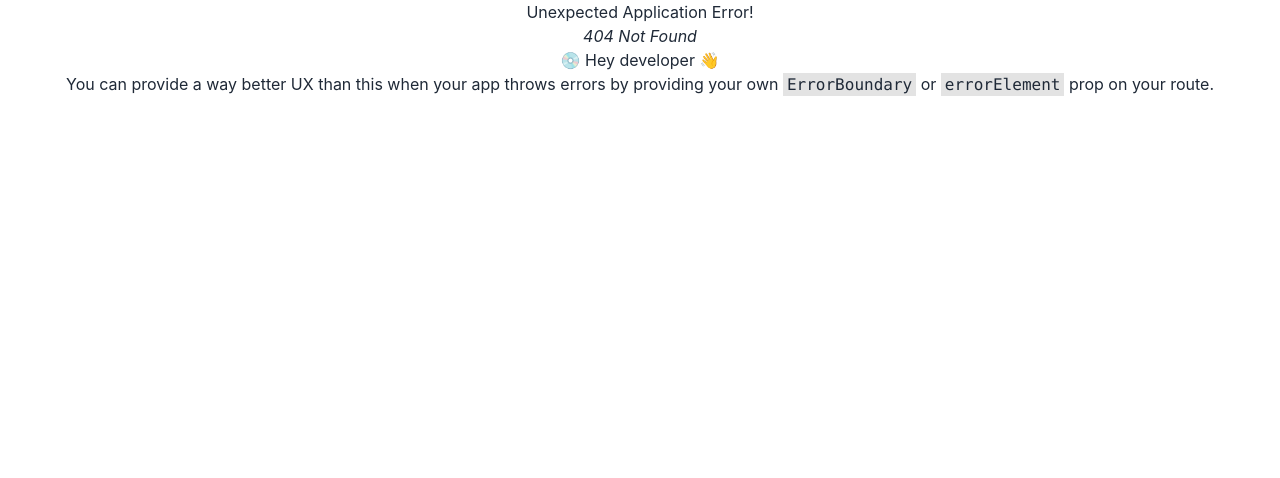
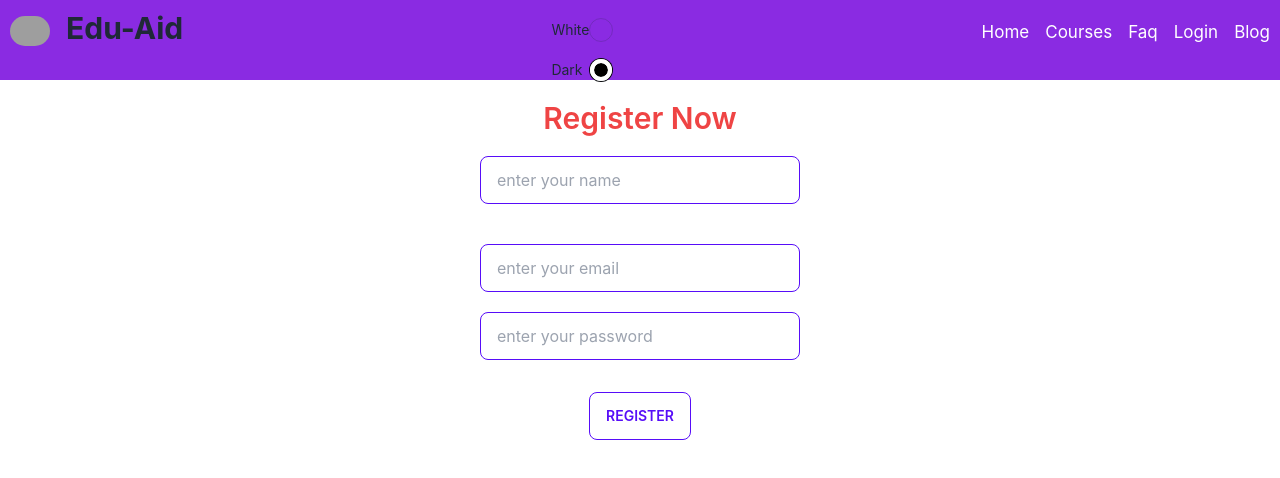
Before and after one commit to didar07/edu-aid-client, a React (Create React App) app: page /register in a window 1280 px wide. Before the commit this address had no page. Shown: the top 478 px of the page. Built offline with nearby package versions, Linux system fonts and the light colour scheme; grey boxes are pictures that could not be loaded.

Commit message:
course details added

```diff
--- a/package.json
+++ b/package.json
@@ -10,6 +10,7 @@
     "firebase": "^9.12.1",
     "react": "^18.2.0",
     "react-dom": "^18.2.0",
+    "react-icons": "^4.6.0",
     "react-router-dom": "^6.4.2",
     "react-scripts": "5.0.1",
     "web-vitals": "^2.1.4"
--- a/src/Routes/Routes/Routes.js
+++ b/src/Routes/Routes/Routes.js
@@ -4,6 +4,7 @@ import Courses from "../../components/Courses/Courses";
 import Faq from "../../components/Faq/Faq";
 import Home from "../../components/Home/Home";
 import Login from "../../components/Login/Login";
+import Register from "../../components/Login/Register/Register";
 import Main from "../../layout/Main";
 
 export const routes = createBrowserRouter([
@@ -16,8 +17,9 @@ export const routes = createBrowserRouter([
                 element: <Home></Home>
             },
             {
-                path: '/courses',
-                element: <Courses></Courses>
+                path: '/course/:id',
+                element: <Courses></Courses>,
+                loader: ({ params }) => fetch(`http://localhost:5000/course/${params.id}`)
             },
             {
                 path: '/faq',
@@ -28,6 +30,10 @@ export const routes = createBrowserRouter([
                 element: <Login></Login>
             },
             {
+                path: '/register',
+                element: <Register></Register>
+            },
+            {
                 path: '/blog',
                 element: <Blog></Blog>
             }
--- a/src/components/Courses/Courses.js
+++ b/src/components/Courses/Courses.js
@@ -4,7 +4,7 @@ import RightSideNav from './RightSideNav/RightSideNav';
 
 const Courses = () => {
     return (
-        <div>
+        <div className='flex justify-between'>
             <LeftSideNav></LeftSideNav>
             <RightSideNav></RightSideNav>
         </div>
--- a/src/components/Courses/LeftSideNav/LeftSideNav.js
+++ b/src/components/Courses/LeftSideNav/LeftSideNav.js
@@ -1,9 +1,24 @@
-import React from 'react';
+import React, { useEffect, useState } from 'react';
+import { Link } from 'react-router-dom';
 
 const LeftSideNav = () => {
+    const [courses, setCourses] = useState([])
+
+    useEffect(() => {
+        fetch('http://localhost:5000/python-courses')
+            .then(res => res.json())
+            .then(data => setCourses(data))
+    }, [])
     return (
         <div>
-            <h2>left side nav</h2>
+            <h2>left side nav {courses.length}</h2>
+            <div>
+                {
+                    courses.map(course => <p key={course.id}>
+                        <Link to={`/course/${course.id}`}>{course.name}</Link>
+                    </p>)
+                }
+            </div>
         </div>
     );
 };
--- a/src/components/Courses/RightSideNav/RightSideNav.js
+++ b/src/components/Courses/RightSideNav/RightSideNav.js
@@ -1,9 +1,12 @@
 import React from 'react';
+import { useLoaderData } from 'react-router-dom';
 
 const RightSideNav = () => {
+    const course = useLoaderData()
+    console.log(course)
     return (
         <div>
-            <h2>right side nav</h2>
+            <h2>right side nav {course.length}</h2>
         </div>
     );
 };
--- a/src/components/Header/Header.js
+++ b/src/components/Header/Header.js
@@ -27,7 +27,7 @@ const Header = () => {
 
             <div className='nav-link'>
                 <Link className='mr-4' to='/home'>Home</Link>
-                <Link className='mr-4' to='courses'>Courses</Link>
+                <Link className='mr-4' to='/course/:id'>Courses</Link>
                 <Link className='mr-4' to='/faq'>Faq</Link>
                 <Link className='mr-4' to='/login'>Login</Link>
                 <Link to='/blog'>Blog</Link>
--- a/src/components/Login/Login.js
+++ b/src/components/Login/Login.js
@@ -1,8 +1,9 @@
 import React from 'react';
-
+import { Link } from 'react-router-dom';
+import { FaGithub, FaGoogle } from 'react-icons/fa';
 const Login = () => {
     return (
-        <div>
+        <div className='flex justify-evenly'>
             <div>
                 <form>
                     <h2 className='mt-5 text-center text-red-500 text-3xl font-semibold'>Please Login</h2>
@@ -11,7 +12,13 @@ const Login = () => {
                     <input type="password" name='password' placeholder="enter your password" className="input input-bordered input-primary w-full max-w-xs mb-8" />
                     <br />
                     <button className="btn btn-outline btn-primary">Login</button>
+                    <br />
+                    <p>Dont have an account? <Link to='/register'>Register Now</Link></p>
                 </form>
+            </div>
+            <div className='mt-20'>
+                <button className="btn btn-outline btn-dark mr-6"><FaGoogle></FaGoogle> Login with Google</button>
+                <button className="btn btn-outline btn-dark"><FaGithub></FaGithub> Login with Github</button>
             </div>
         </div>
     );
--- /dev/null
+++ b/src/components/Login/Register/Register.js
@@ -0,0 +1,20 @@
+import React from 'react';
+
+const Register = () => {
+    return (
+        <div>
+            <form>
+                <h2 className='mt-5 text-center text-red-500 text-3xl font-semibold'>Register Now</h2>
+                <input type="name" name='name' placeholder="enter your name" className="input input-bordered input-primary w-full max-w-xs mb-5 mt-5" />
+                <br />
+                <input type="email" name='email' placeholder="enter your email" className="input input-bordered input-primary w-full max-w-xs mb-5 mt-5" />
+                <br />
+                <input type="password" name='password' placeholder="enter your password" className="input input-bordered input-primary w-full max-w-xs mb-8" />
+                <br />
+                <button className="btn btn-outline btn-primary">Register</button>
+            </form>
+        </div>
+    );
+};
+
+export default Register;
```
Also changed, not shown: 1 other file (tests, documents, lock files or other folders).
